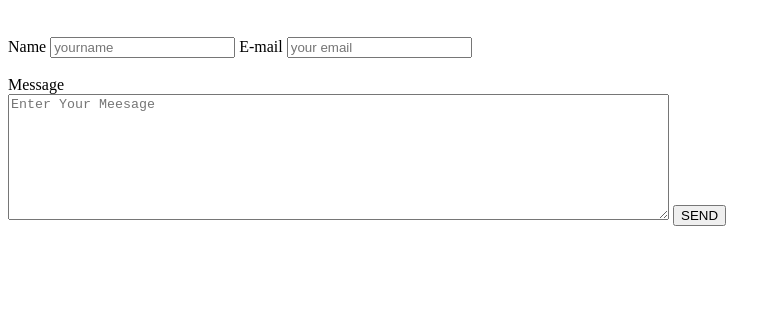
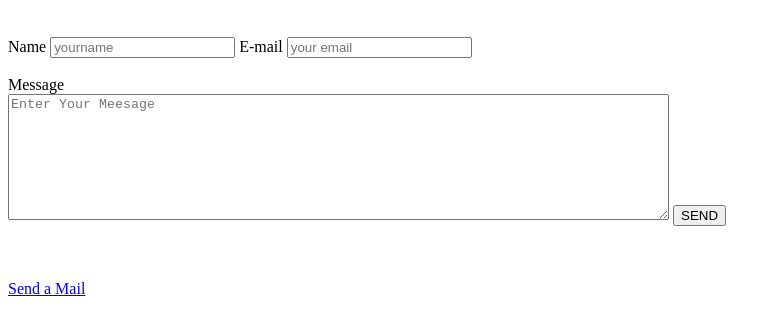
Before and after one commit to mekhti11/fweb, a plain HTML site: page contact.html in a window 1280 px wide. Shown: the part 459-794 px from the top of the page, without its empty margins (0-781 px from the left). Drawn offline with Linux system fonts and the light colour scheme.

Commit message:
mailto added

```diff
--- a/contact.html
+++ b/contact.html
@@ -24,5 +24,7 @@
       rows="8" cols="80" ></textarea>
       <input type="submit" name="" value="SEND">
     </form>
+    <br><br><br>
+    <a href="mailto:mekhti11@gmail.com">Send a Mail</a>
   </body>
 </html>
```
